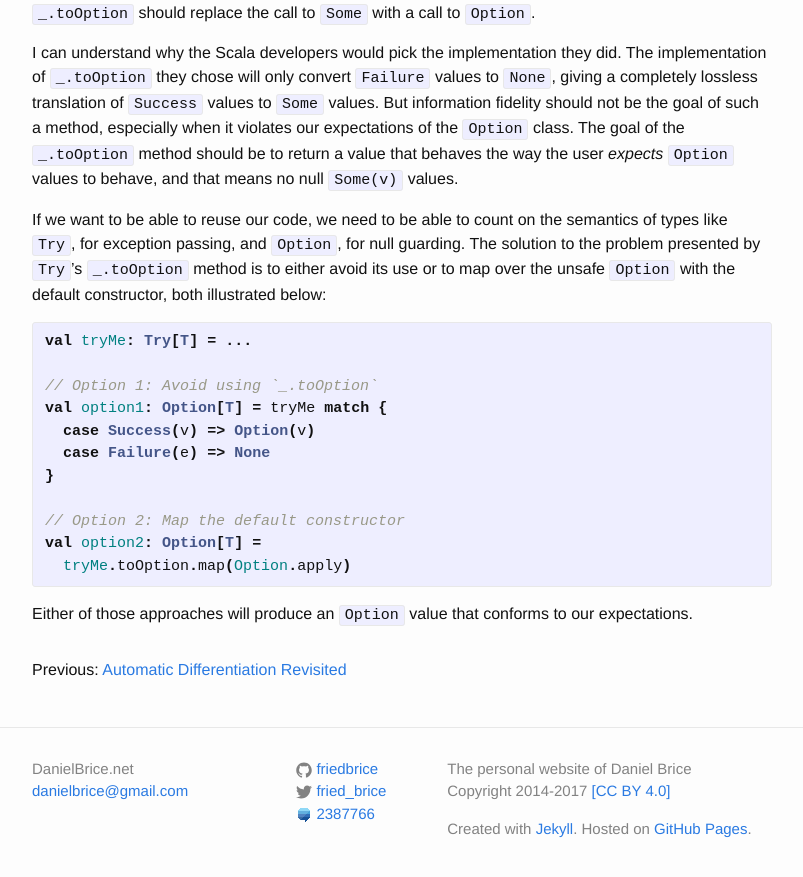
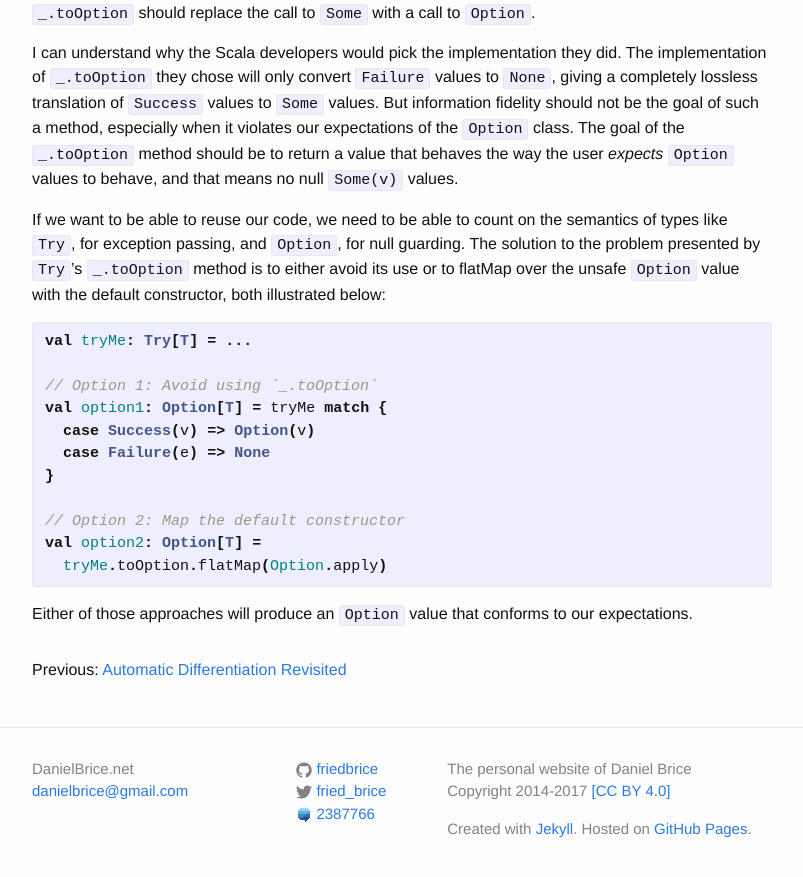
Before and after one commit to friedbrice/friedbrice.github.io, a Jekyll site: the page built from _posts/2017-01-15-scala-try-is-broken.md, in a window 1280 px wide and 900 px high, scrolled down 3327 px. Shown: the top 877 px of the window, without its empty margins (238-1041 px from the left). Built offline with Jekyll 4.4.1, drawn with Linux system fonts in a browser that asks for light colours; comment, search, counter and statistics services are not loaded.

Commit message:
last one, i think

```diff
--- a/_posts/2017-01-15-scala-try-is-broken.md
+++ b/_posts/2017-01-15-scala-try-is-broken.md
@@ -153,7 +153,7 @@ But information fidelity should not be the goal of such a method, especially whe
 The goal of the `_.toOption` method should be to return a value that behaves the way the user *expects* `Option` values to behave, and that means no null `Some(v)` values.
 
 If we want to be able to reuse our code, we need to be able to count on the semantics of types like `Try`, for exception passing, and `Option`, for null guarding.
-The solution to the problem presented by `Try`'s `_.toOption` method is to either avoid its use or to map over the unsafe `Option` with the default constructor, both illustrated below:
+The solution to the problem presented by `Try`'s `_.toOption` method is to either avoid its use or to flatMap over the unsafe `Option` value with the default constructor, both illustrated below:
 
 {% highlight scala %}
 
@@ -167,8 +167,7 @@ val option1: Option[T] = tryMe match {
 
 // Option 2: Map the default constructor
 val option2: Option[T] =
-  tryMe.toOption.map(Option.apply)
-
+  tryMe.toOption.flatMap(Option.apply)
 {% endhighlight %}
 
 Either of those approaches will produce an `Option` value that conforms to our expectations.
```
